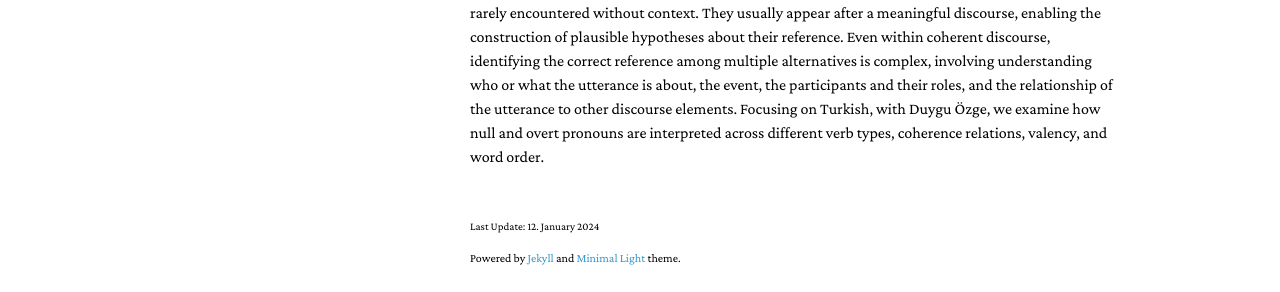
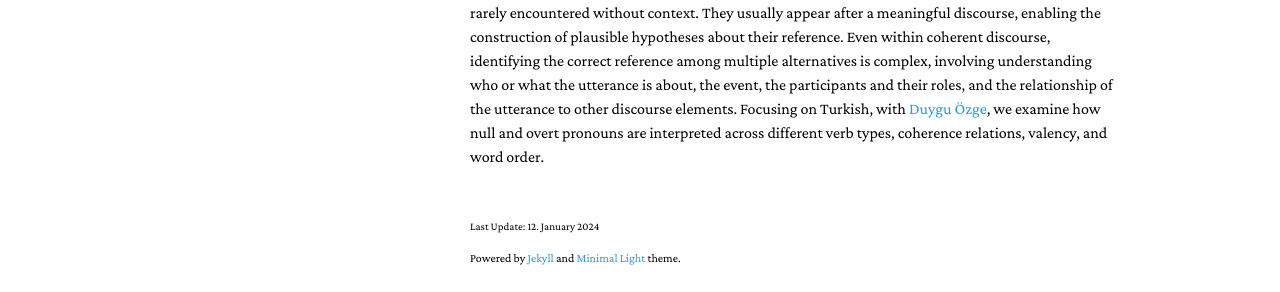
Before and after one commit to ebruevcen/ebruevcen.github.io, a Jekyll site: the page built from research.md, in a window 1280 px wide and 1110 px high. Shown: the part 771-1063 px from the top of the window. Built offline with Jekyll 4.4.1, drawn with Linux system fonts in a browser that asks for light colours; nearby versions of some CDN libraries; library files that are not in the unit come from our copies; a style sheet for code colours, icons or effects is not loaded; part of the change alters nothing that is shown; some of the changed text lies outside the part shown.

Commit message:
Update research.md

```diff
--- a/research.md
+++ b/research.md
@@ -27,14 +27,14 @@ permalink: /research/
 Counterfactuals enable us to imagine scenarios different from reality, often conveying meanings understood by contrasting potential realities. For example, the statement 'If there had been zebras, there would have been lions in the zoo' implies a hypothetical world with these animals, yet indicates their absence in reality. This involves mentally contrasting the actual world with the hypothetical one suggested by the counterfactual.
 <a href="javascript:void(0);" id="readMoreLink2">Read More</a>
    <div class="more-text" id="moreText2" style="display: none;">
- Using web-based eye tracking, with Eva Wittenberg, we focus on how negation and the availability of alternatives shape our mental representations during this process. A negated counterfactual, like 'If there had been no zebras, there would have been no lions in the zoo', suggests a world without these animals, while implicitly confirming their existence. These negated counterfactuals help answer the implicit Question under Discussion (QuD) by reducing uncertainty and creating specific mental images. This interaction indicates that the cognitive effort in comprehending counterfactuals primarily arises from uncertainty over alternative states and QuD accommodation.
+ Using web-based eye tracking, with <a href="https://people.ceu.edu/eva_wittenberg" target="_blank">Eva Wittenberg</a>, we focus on how negation and the availability of alternatives shape our mental representations during this process. A negated counterfactual, like 'If there had been no zebras, there would have been no lions in the zoo', suggests a world without these animals, while implicitly confirming their existence. These negated counterfactuals help answer the implicit Question under Discussion (QuD) by reducing uncertainty and creating specific mental images. This interaction indicates that the cognitive effort in comprehending counterfactuals primarily arises from uncertainty over alternative states and QuD accommodation.
 </div>
 
 
 <h4 style="margin:20px 0 0 0;">Pronoun Resolution in Turkish</h4>
 
 <div>
-<p> In natural communication settings, ambiguous referring expressions like 'she', 'that', 'there', 'then' are rarely encountered without context. They usually appear after a meaningful discourse, enabling the construction of plausible hypotheses about their reference. Even within coherent discourse, identifying the correct reference among multiple alternatives is complex, involving understanding who or what the utterance is about, the event, the participants and their roles, and the relationship of the utterance to other discourse elements. Focusing on Turkish, with Duygu Özge, we examine how null and overt pronouns are interpreted across different verb types, coherence relations, valency, and word order. </p>
+<p> In natural communication settings, ambiguous referring expressions like 'she', 'that', 'there', 'then' are rarely encountered without context. They usually appear after a meaningful discourse, enabling the construction of plausible hypotheses about their reference. Even within coherent discourse, identifying the correct reference among multiple alternatives is complex, involving understanding who or what the utterance is about, the event, the participants and their roles, and the relationship of the utterance to other discourse elements. Focusing on Turkish, with <a href="https://users.metu.edu.tr/duyguo/" target="_blank">Duygu Özge</a>, we examine how null and overt pronouns are interpreted across different verb types, coherence relations, valency, and word order. </p>
 
 
 </div>
```
